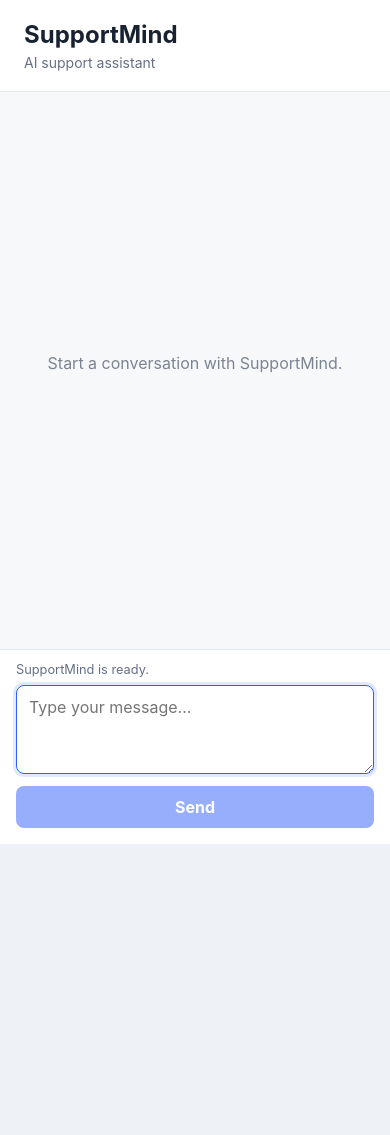
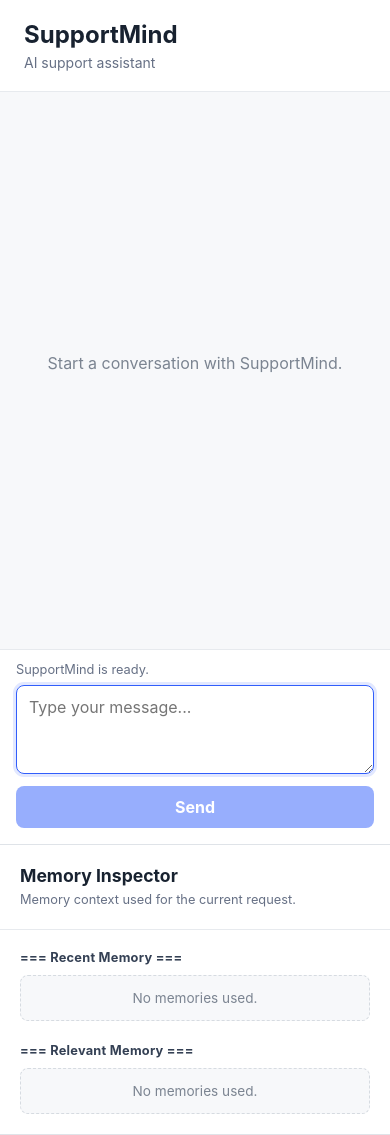
Before and after one commit to AinurMunasipov/supportmind, a React (Vite) app in the folder frontend/: page / in a window 390 px wide. Before the commit the page ends 844 px from the top, so only its background shows below. Built offline with nearby package versions, Linux system fonts and the light colour scheme.

Commit message:
feat: add memory inspector panel

```diff
--- a/frontend/src/App.css
+++ b/frontend/src/App.css
@@ -1,13 +1,20 @@
 #root {
   min-height: 100vh;
+}
+
+.workspace {
+  display: grid;
+  grid-template-columns: minmax(0, 760px) minmax(280px, 360px);
+  gap: 20px;
+  width: min(1140px, calc(100% - 32px));
+  height: min(780px, calc(100vh - 48px));
+  margin: 24px auto;
 }
 
 .app-shell {
   display: grid;
   grid-template-rows: auto minmax(0, 1fr) auto;
-  width: min(760px, calc(100% - 32px));
-  height: min(780px, calc(100vh - 48px));
-  margin: 24px auto;
+  min-width: 0;
   overflow: hidden;
   background: #ffffff;
   border: 1px solid #dfe3e8;
@@ -172,13 +179,30 @@
   border: 0;
 }
 
+@media (max-width: 900px) {
+  .workspace {
+    grid-template-columns: minmax(0, 1fr);
+    height: auto;
+  }
+
+  .app-shell {
+    height: min(780px, calc(100vh - 48px));
+  }
+}
+
 @media (max-width: 600px) {
+  .workspace {
+    width: 100%;
+    margin: 0;
+    gap: 0;
+  }
+
   .app-shell {
     width: 100%;
     height: 100vh;
-    margin: 0;
     border: 0;
     border-radius: 0;
+    box-shadow: none;
   }
 
   .chat-area {
--- a/frontend/src/App.tsx
+++ b/frontend/src/App.tsx
@@ -2,8 +2,13 @@ import { useEffect, useRef, useState } from 'react'
 import type { FormEvent, KeyboardEvent } from 'react'
 import { sendChatMessage } from './api/chat'
 import { ChatMessageItem } from './components/ChatMessageItem'
+import { MemoryInspector } from './components/MemoryInspector'
 import type { ChatMessage } from './types/chat'
+import type { Memory } from './types/memory'
 import './App.css'
+
+const recentMemories: Memory[] = []
+const relevantMemories: Memory[] = []
 
 function createMessage(
   role: ChatMessage['role'],
@@ -83,7 +88,8 @@ function App() {
   }
 
   return (
-    <main className="app-shell">
+    <main className="workspace">
+      <section className="app-shell" aria-label="SupportMind chat">
         <header className="app-header">
           <h1>SupportMind</h1>
           <p>AI support assistant</p>
@@ -134,6 +140,12 @@ function App() {
             </button>
           </form>
         </div>
+      </section>
+
+      <MemoryInspector
+        recentMemories={recentMemories}
+        relevantMemories={relevantMemories}
+      />
     </main>
   )
 }
--- /dev/null
+++ b/frontend/src/components/MemoryInspector.css
@@ -0,0 +1,102 @@
+.memory-inspector {
+  min-width: 0;
+  overflow-y: auto;
+  background: #ffffff;
+  border: 1px solid #dfe3e8;
+  border-radius: 12px;
+  box-shadow: 0 12px 32px rgba(26, 36, 50, 0.08);
+}
+
+.memory-inspector__header {
+  padding: 20px;
+  border-bottom: 1px solid #e7eaee;
+}
+
+.memory-inspector__header h2 {
+  margin: 0;
+  color: #182230;
+  font-size: 1.1rem;
+}
+
+.memory-inspector__header p {
+  margin: 5px 0 0;
+  color: #667085;
+  font-size: 0.8rem;
+  line-height: 1.4;
+}
+
+.memory-inspector__content {
+  display: grid;
+  gap: 22px;
+  padding: 20px;
+}
+
+.memory-section h3 {
+  margin: 0 0 10px;
+  color: #344054;
+  font-size: 0.8rem;
+  letter-spacing: 0.02em;
+}
+
+.memory-section__items {
+  display: grid;
+  gap: 10px;
+}
+
+.memory-section__empty {
+  margin: 0;
+  padding: 14px;
+  color: #7b8491;
+  background: #f7f8fa;
+  border: 1px dashed #d6dbe1;
+  border-radius: 8px;
+  font-size: 0.85rem;
+  text-align: center;
+}
+
+.memory-item {
+  padding: 12px;
+  background: #f8fafc;
+  border: 1px solid #e1e5ea;
+  border-radius: 8px;
+}
+
+.memory-item dl {
+  display: grid;
+  gap: 10px;
+  margin: 0;
+}
+
+.memory-item dt {
+  margin-bottom: 2px;
+  color: #667085;
+  font-size: 0.7rem;
+  font-weight: 700;
+  letter-spacing: 0.04em;
+  text-transform: uppercase;
+}
+
+.memory-item dd {
+  margin: 0;
+  color: #344054;
+  font-size: 0.82rem;
+  line-height: 1.45;
+  overflow-wrap: anywhere;
+  white-space: pre-wrap;
+}
+
+@media (max-width: 900px) {
+  .memory-inspector {
+    max-height: 560px;
+  }
+}
+
+@media (max-width: 600px) {
+  .memory-inspector {
+    max-height: none;
+    border-right: 0;
+    border-left: 0;
+    border-radius: 0;
+    box-shadow: none;
+  }
+}
--- /dev/null
+++ b/frontend/src/components/MemoryInspector.tsx
@@ -0,0 +1,26 @@
+import type { Memory } from '../types/memory'
+import { MemorySection } from './MemorySection'
+import './MemoryInspector.css'
+
+interface MemoryInspectorProps {
+  recentMemories: Memory[]
+  relevantMemories: Memory[]
+}
+
+export function MemoryInspector({
+  recentMemories,
+  relevantMemories,
+}: MemoryInspectorProps) {
+  return (
+    <aside className="memory-inspector" aria-labelledby="memory-inspector-title">
+      <header className="memory-inspector__header">
+        <h2 id="memory-inspector-title">Memory Inspector</h2>
+        <p>Memory context used for the current request.</p>
+      </header>
+      <div className="memory-inspector__content">
+        <MemorySection title="Recent Memory" memories={recentMemories} />
+        <MemorySection title="Relevant Memory" memories={relevantMemories} />
+      </div>
+    </aside>
+  )
+}
--- /dev/null
+++ b/frontend/src/components/MemoryItem.tsx
@@ -0,0 +1,45 @@
+import type { Memory } from '../types/memory'
+
+interface MemoryItemProps {
+  memory: Memory
+}
+
+function formatCreatedAt(createdAt: string): string {
+  const date = new Date(createdAt)
+  return Number.isNaN(date.getTime()) ? createdAt : date.toLocaleString()
+}
+
+export function MemoryItem({ memory }: MemoryItemProps) {
+  return (
+    <article className="memory-item">
+      <dl>
+        <div>
+          <dt>Role</dt>
+          <dd>{memory.role}</dd>
+        </div>
+        <div>
+          <dt>Content</dt>
+          <dd>{memory.content}</dd>
+        </div>
+        <div>
+          <dt>Created at</dt>
+          <dd>
+            <time dateTime={memory.created_at}>
+              {formatCreatedAt(memory.created_at)}
+            </time>
+          </dd>
+        </div>
+        <div>
+          <dt>Importance</dt>
+          <dd>{memory.importance}</dd>
+        </div>
+        {memory.summary ? (
+          <div>
+            <dt>Summary</dt>
+            <dd>{memory.summary}</dd>
+          </div>
+        ) : null}
+      </dl>
+    </article>
+  )
+}
--- /dev/null
+++ b/frontend/src/components/MemorySection.tsx
@@ -0,0 +1,24 @@
+import type { Memory } from '../types/memory'
+import { MemoryItem } from './MemoryItem'
+
+interface MemorySectionProps {
+  title: string
+  memories: Memory[]
+}
+
+export function MemorySection({ title, memories }: MemorySectionProps) {
+  return (
+    <section className="memory-section">
+      <h3>=== {title} ===</h3>
+      {memories.length > 0 ? (
+        <div className="memory-section__items">
+          {memories.map((memory) => (
+            <MemoryItem key={memory.id} memory={memory} />
+          ))}
+        </div>
+      ) : (
+        <p className="memory-section__empty">No memories used.</p>
+      )}
+    </section>
+  )
+}
--- /dev/null
+++ b/frontend/src/types/memory.ts
@@ -0,0 +1,8 @@
+export interface Memory {
+  id: string | number
+  role: string
+  content: string
+  created_at: string
+  importance: number
+  summary: string | null
+}
```
Lines whose indentation alone changed are shown as unchanged.
